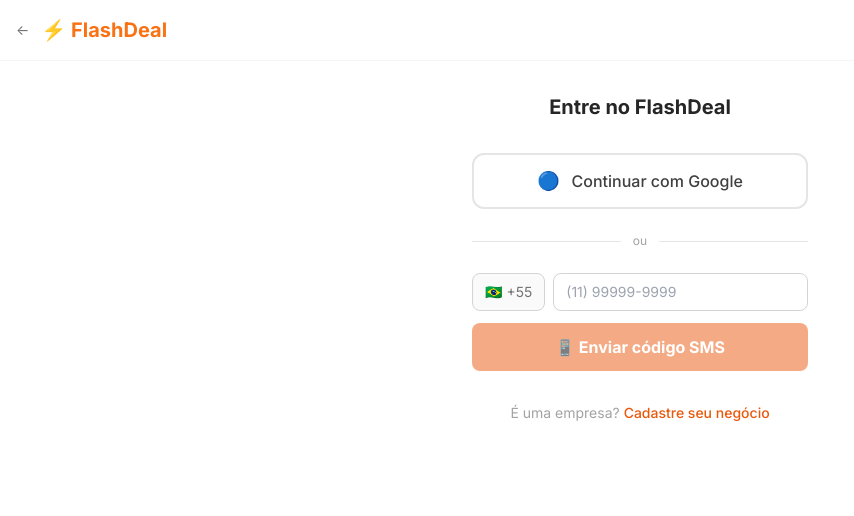
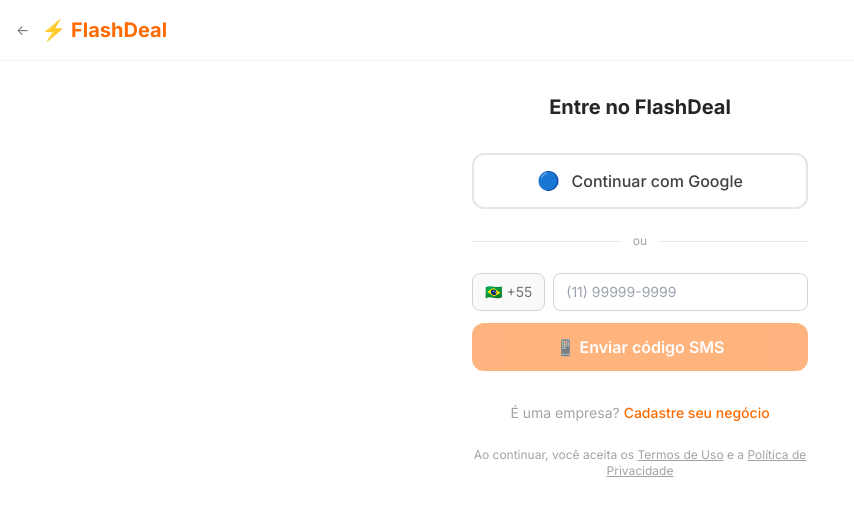
Before and after one commit to pkacci/FlashDeal, a React (Vite) app: page /login in a window 1280 px wide. Shown: the top 516 px of the page, without its empty margins (0-854 px from the left). Built offline with nearby package versions, Linux system fonts and the light colour scheme; no server answers.

Commit message:
Update LoginPage.tsx

```diff
--- a/src/pages/LoginPage.tsx
+++ b/src/pages/LoginPage.tsx
@@ -1,6 +1,14 @@
-/* --- PATH: src/pages/LoginPage.tsx --- */
-// Versão: 1.1.0 | Alteração: Correção de redirecionamento por intenção (role=pme)
-// FUNÇÕES PRESENTES: LoginPage, handleGoogle, handleEnviarSMS, handleConfirmarCodigo
+// ============================================================
+// INÍCIO: src/pages/LoginPage.tsx
+// Versão: 1.0.0 | Data: 2026-02-25
+// Deps: React, react-router-dom, firebase/auth, AuthContext
+// Descrição: Tela de login/cadastro unificada
+//            — Google Sign-In (1 toque)
+//            — Phone Auth com SMS (fallback)
+//            — Contexto por query param: ?role=pme redireciona ao onboarding
+//            — Late Auth: preserva ofertaId no estado de navegação
+//            — Após auth: redireciona por role (PME → /onboarding-ia ou /dashboard)
+// ============================================================
 
 import React, { useState, useEffect } from 'react';
 import { useNavigate, useSearchParams, useLocation } from 'react-router-dom';
@@ -15,8 +23,11 @@
 import useAuth from '../hooks/useAuth';
 import LoadingSpinner from '../components/common/LoadingSpinner';
 
+// #region Types
 type EtapaPhone = 'numero' | 'codigo';
+// #endregion
 
+// #region Component
 const LoginPage: React.FC = () => {
   const navigate = useNavigate();
   const location = useLocation();
@@ -24,6 +35,7 @@
   const { usuario, role, loading: authLoading } = useAuth();
 
   const rolePretendido = searchParams.get('role'); // 'pme' ou null
+  // Estado de navegação preservado pelo Late Auth (LoginModal)
   const ofertaIdRetorno = (location.state as { ofertaId?: string } | null)?.ofertaId;
 
   const [etapa, setEtapa] = useState<EtapaPhone>('numero');
@@ -35,80 +47,92 @@
   const [erro, setErro] = useState<string | null>(null);
   const [reenvioTimer, setReenvioTimer] = useState(0);
 
-  // #region Redirecionamento CORRIGIDO
+  // #region Redirecionamento pós-auth
+  // Se já está logado, redireciona imediatamente
   useEffect(() => {
     if (authLoading || !usuario) return;
 
     if (ofertaIdRetorno) {
-    // Late Auth: Prioridade para quem estava vendo uma oferta
+      // Late Auth: volta para a oferta que estava vendo
       navigate(`/oferta/${ofertaIdRetorno}`, { replace: true });
     } else if (role === 'pme') {
-    // Se já é PME confirmado no banco, vai para o Dashboard
       navigate('/dashboard', { replace: true });
-  } else if (rolePretendido === 'pme') {
-    // SEGUNDA PRIORIDADE: Se o usuário clicou em "Cadastrar Negócio",
-    // manda para o Onboarding, mesmo que ainda seja 'consumidor' no Firebase.
-    navigate('/onboarding-ia', { replace: true });
     } else {
-    // Fallback para consumidor comum
       navigate('/ofertas', { replace: true });
     }
-}, [usuario, role, authLoading, ofertaIdRetorno, rolePretendido, navigate]);
+  }, [usuario, role, authLoading, ofertaIdRetorno, navigate]);
   // #endregion
 
+  // #region Timer de reenvio de SMS
   useEffect(() => {
     if (reenvioTimer <= 0) return;
     const t = setInterval(() => setReenvioTimer((v) => v - 1), 1000);
     return () => clearInterval(t);
   }, [reenvioTimer]);
+  // #endregion
 
+  // #region Google Sign-In
   const handleGoogle = async () => {
     setErro(null);
     setLoadingGoogle(true);
     try {
       const provider = new GoogleAuthProvider();
       await signInWithPopup(auth, provider);
-    } catch (e) {
-      setErro('Não foi possível entrar com Google.');
+      // useEffect acima cuida do redirect
+    } catch {
+      setErro('Não foi possível entrar com Google. Tente novamente.');
     } finally {
       setLoadingGoogle(false);
     }
   };
+  // #endregion
 
+  // #region Phone Auth — Etapa 1: enviar SMS
   const handleEnviarSMS = async () => {
     if (telefone.length < 10) {
-      setErro('Informe um número válido.');
+      setErro('Informe um número de telefone válido.');
       return;
     }
     setErro(null);
     setLoadingPhone(true);
+
     try {
-      const recaptcha = new RecaptchaVerifier(auth, 'recaptcha-container', { size: 'invisible' });
+      // reCAPTCHA invisível — obrigatório pelo Firebase Phone Auth
+      const recaptcha = new RecaptchaVerifier(auth, 'recaptcha-container', {
+        size: 'invisible',
+      });
+
       const numeroFormatado = `+55${telefone.replace(/\D/g, '')}`;
       const result = await signInWithPhoneNumber(auth, numeroFormatado, recaptcha);
       setConfirmationResult(result);
       setEtapa('codigo');
-      setReenvioTimer(30);
+      setReenvioTimer(30); // Bloqueia reenvio por 30s
     } catch {
-      setErro('Erro ao enviar SMS.');
+      setErro('Não foi possível enviar o SMS. Verifique o número e tente novamente.');
     } finally {
       setLoadingPhone(false);
     }
   };
+  // #endregion
 
+  // #region Phone Auth — Etapa 2: confirmar código
   const handleConfirmarCodigo = async () => {
     if (!confirmationResult || codigoSMS.length !== 6) return;
     setErro(null);
     setLoadingPhone(true);
+
     try {
       await confirmationResult.confirm(codigoSMS);
+      // useEffect acima cuida do redirect
     } catch {
-      setErro('Código inválido.');
+      setErro('Código inválido ou expirado. Tente novamente.');
     } finally {
       setLoadingPhone(false);
     }
   };
+  // #endregion
 
+  // Aguarda resolução de auth antes de renderizar
   if (authLoading) return <LoadingSpinner fullscreen />;
 
   const tituloPorContexto = ofertaIdRetorno
@@ -119,69 +143,138 @@
 
   return (
     <div className="min-h-screen bg-white flex flex-col">
+
+      {/* Header */}
       <header className="flex items-center px-4 py-4 border-b border-neutral-100">
-        <button onClick={() => navigate(-1)} className="text-neutral-500 mr-3 text-sm">←</button>
-        <span className="text-xl font-bold text-orange-500">⚡ FlashDeal</span>
+        <button
+          onClick={() => navigate(-1)}
+          className="text-neutral-500 mr-3 text-sm"
+        >
+          ←
+        </button>
+        <span className="text-xl font-bold text-primary-500">⚡ FlashDeal</span>
       </header>
 
-      <main className="flex-1 flex flex-col px-6 py-8 max-w-sm mx-auto w-full text-center">
-        <h1 className="text-xl font-bold text-neutral-800 mb-8">{tituloPorContexto}</h1>
+      <main className="flex-1 flex flex-col px-6 py-8 max-w-sm mx-auto w-full">
+        <h1 className="text-xl font-bold text-neutral-800 mb-8 text-center">
+          {tituloPorContexto}
+        </h1>
 
+        {/* Google Sign-In */}
         <button
           onClick={handleGoogle}
           disabled={loadingGoogle}
-          className="w-full py-3 border-2 border-neutral-200 rounded-xl flex items-center justify-center gap-3 font-medium text-neutral-700 hover:border-neutral-300 disabled:opacity-50 mb-6"
+          className="w-full py-3 border-2 border-neutral-200 rounded-xl flex items-center justify-center gap-3 font-medium text-neutral-700 hover:border-neutral-300 transition-colors disabled:opacity-50 mb-6"
         >
-          {loadingGoogle ? <LoadingSpinner size="sm" /> : <><span className="text-lg">🔵</span> Continuar com Google</>}
+          {loadingGoogle ? (
+            <LoadingSpinner size="sm" />
+          ) : (
+            <>
+              <span className="text-lg">🔵</span>
+              Continuar com Google
+            </>
+          )}
         </button>
 
+        {/* Separador */}
         <div className="flex items-center gap-3 mb-6">
-          <hr className="flex-1 border-neutral-200" /><span className="text-xs text-neutral-400">ou</span><hr className="flex-1 border-neutral-200" />
+          <hr className="flex-1 border-neutral-200" />
+          <span className="text-xs text-neutral-400">ou</span>
+          <hr className="flex-1 border-neutral-200" />
         </div>
 
+        {/* Phone Auth */}
         {etapa === 'numero' ? (
           <div className="space-y-3">
             <div className="flex gap-2">
-              <div className="flex items-center px-3 border border-neutral-300 rounded-lg bg-neutral-50 text-sm text-neutral-500">🇧🇷 +55</div>
+              <div className="flex items-center px-3 border border-neutral-300 rounded-lg bg-neutral-50 text-sm text-neutral-500 shrink-0">
+                🇧🇷 +55
+              </div>
               <input
-                type="tel" value={telefone} maxLength={11}
+                type="tel"
+                value={telefone}
                 onChange={(e) => setTelefone(e.target.value.replace(/\D/g, ''))}
                 placeholder="(11) 99999-9999"
-                className="flex-1 border border-neutral-300 rounded-lg px-3 py-2 text-sm focus:border-orange-500 outline-none"
+                maxLength={11}
+                className="flex-1 border border-neutral-300 rounded-lg px-3 py-2 text-sm focus:outline-none focus:border-primary-500"
               />
             </div>
-            <button onClick={handleEnviarSMS} disabled={loadingPhone || telefone.length < 10} className="w-full bg-orange-600 text-white py-3 rounded-lg font-bold disabled:opacity-50">
+            <button
+              onClick={handleEnviarSMS}
+              disabled={loadingPhone || telefone.length < 10}
+              className="btn-primary w-full disabled:opacity-50"
+            >
               {loadingPhone ? 'Enviando...' : '📱 Enviar código SMS'}
             </button>
           </div>
         ) : (
           <div className="space-y-3">
-            <p className="text-sm text-neutral-500">Digite o código enviado para +55 {telefone}</p>
+            <p className="text-sm text-neutral-500 text-center">
+              Digite o código enviado para +55 {telefone}
+            </p>
+            {/* Input de 6 dígitos */}
             <input
-              type="number" value={codigoSMS} onChange={(e) => setCodigoSMS(e.target.value.slice(0, 6))}
+              type="number"
+              value={codigoSMS}
+              onChange={(e) => setCodigoSMS(e.target.value.slice(0, 6))}
               placeholder="000000"
-              className="w-full border border-neutral-300 rounded-lg px-3 py-3 text-center text-lg font-mono tracking-widest focus:border-orange-500 outline-none"
+              className="w-full border border-neutral-300 rounded-lg px-3 py-3 text-center text-lg font-mono tracking-widest focus:outline-none focus:border-primary-500"
             />
-            <button onClick={handleConfirmarCodigo} disabled={loadingPhone || codigoSMS.length !== 6} className="w-full bg-orange-600 text-white py-3 rounded-lg font-bold disabled:opacity-50">
+            <button
+              onClick={handleConfirmarCodigo}
+              disabled={loadingPhone || codigoSMS.length !== 6}
+              className="btn-primary w-full disabled:opacity-50"
+            >
               {loadingPhone ? 'Verificando...' : 'Confirmar código'}
             </button>
-            <button onClick={() => setEtapa('numero')} disabled={reenvioTimer > 0} className="w-full text-sm text-neutral-400 disabled:opacity-50">
+            {/* Reenvio */}
+            <button
+              onClick={() => { setEtapa('numero'); setCodigoSMS(''); }}
+              disabled={reenvioTimer > 0}
+              className="w-full text-sm text-neutral-400 disabled:opacity-50"
+            >
               {reenvioTimer > 0 ? `Reenviar em ${reenvioTimer}s` : 'Reenviar código'}
             </button>
           </div>
         )}
 
-        {erro && <p className="mt-4 text-sm text-red-500">{erro}</p>}
+        {/* Erro */}
+        {erro && (
+          <p className="mt-4 text-sm text-red-500 text-center">{erro}</p>
+        )}
 
+        {/* Link PME */}
         {!rolePretendido && (
-          <p className="mt-8 text-sm text-neutral-400">
-            É uma empresa? <button onClick={() => navigate('/login?role=pme')} className="text-orange-600 font-medium">Cadastre seu negócio</button>
+          <p className="mt-8 text-center text-sm text-neutral-400">
+            É uma empresa?{' '}
+            <button
+              onClick={() => navigate('/login?role=pme')}
+              className="text-primary-500 font-medium"
+            >
+              Cadastre seu negócio
+            </button>
           </p>
         )}
+
+        {/* Termos */}
+        <p className="mt-6 text-xs text-neutral-400 text-center">
+          Ao continuar, você aceita os{' '}
+          <span className="underline cursor-pointer">Termos de Uso</span>
+          {' '}e a{' '}
+          <span className="underline cursor-pointer">Política de Privacidade</span>
+        </p>
       </main>
+
+      {/* reCAPTCHA invisível — obrigatório pelo Firebase Phone Auth */}
       <div id="recaptcha-container" />
+
     </div>
   );
 };
+// #endregion
 
 export default LoginPage;
+
+// ============================================================
+// FIM: src/pages/LoginPage.tsx
+// ============================================================
```
Lines whose indentation alone changed are shown as unchanged.
